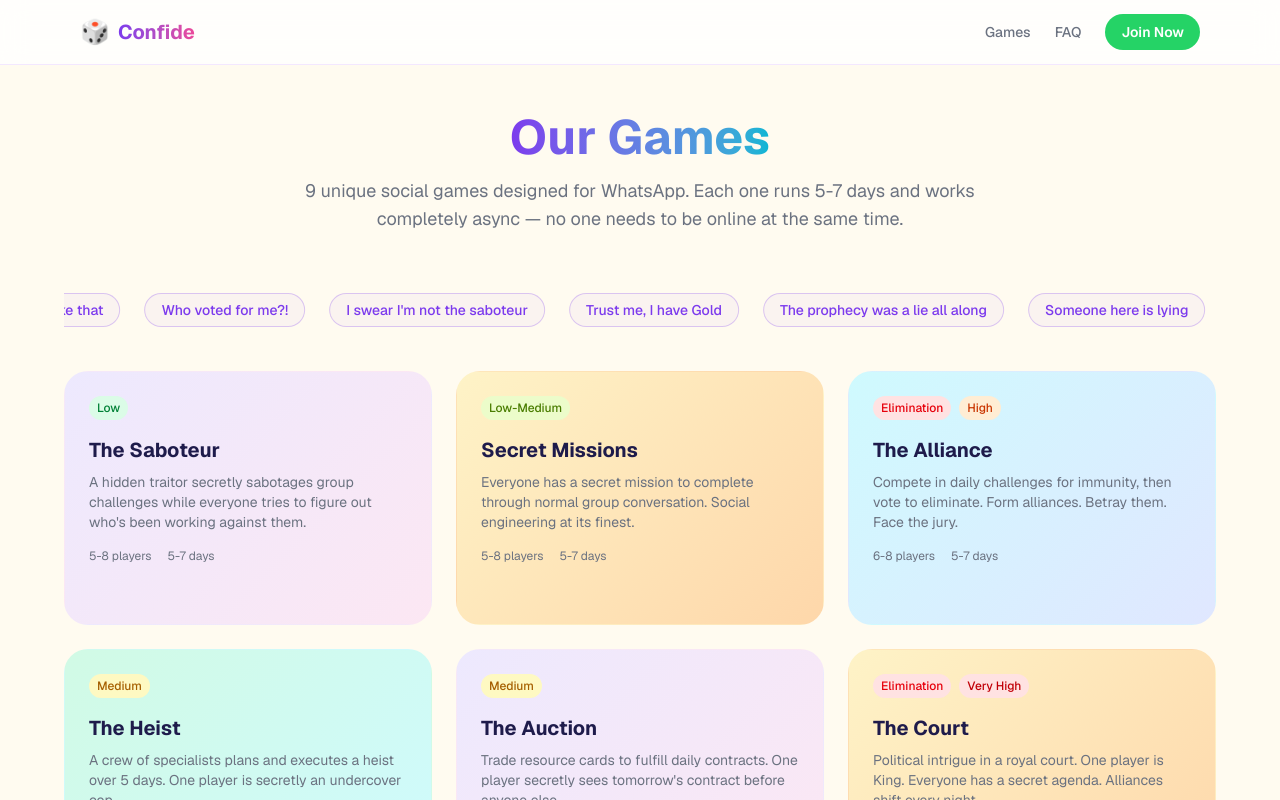
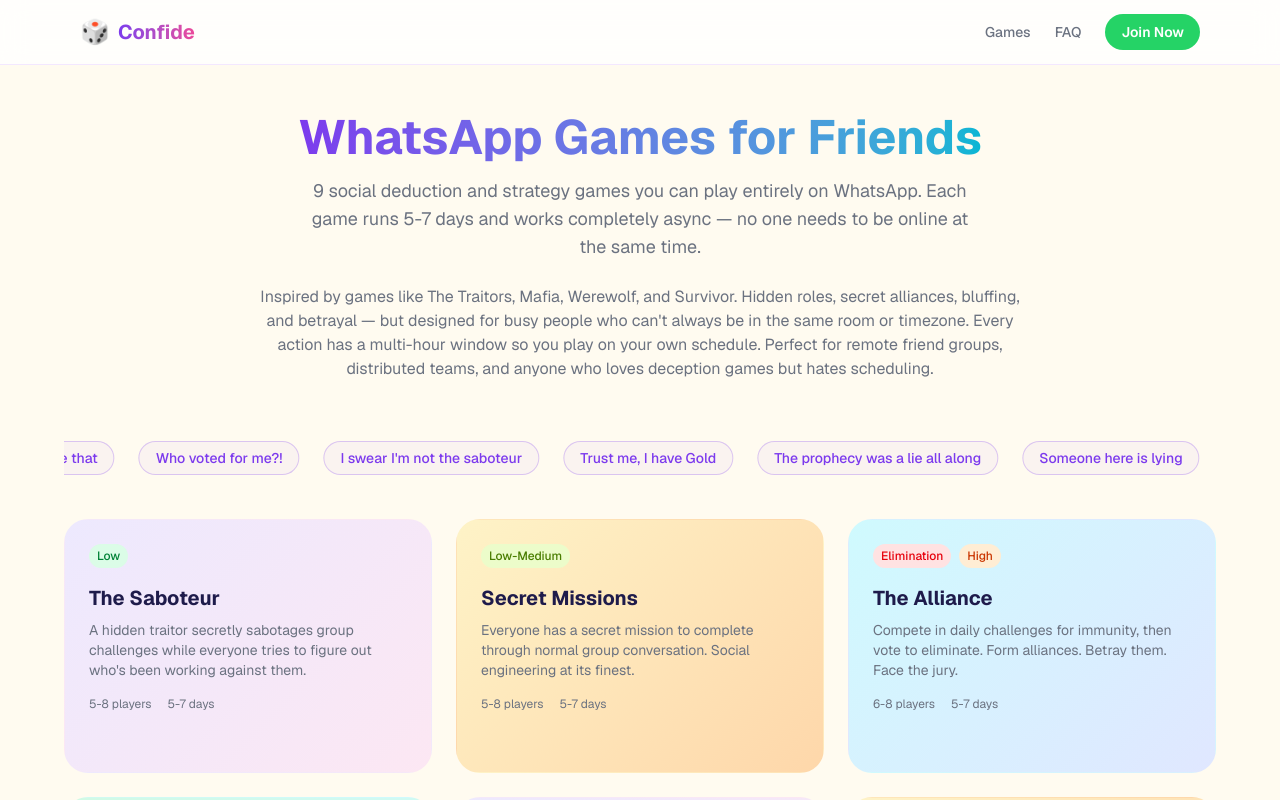
Before and after one commit to ChubbyWallaby/SocialGames, a Next.js app in the folder website/: page /games in a window 1280 px wide. Shown: the top 800 px of the page. Built offline with nearby package versions, Linux system fonts and the light colour scheme; no server answers.

Commit message:
Improve games listing and FAQ page copy
Ultraworked with [Sisyphus](https://github.com/code-yeongyu/oh-my-openagent)

Co-authored-by: Sisyphus <clio-agent@sisyphuslabs.ai>

```diff
--- a/website/app/faq/page.tsx
+++ b/website/app/faq/page.tsx
@@ -1,8 +1,8 @@
 import type { Metadata } from "next";
 
 export const metadata: Metadata = {
-  title: "FAQ",
-  description: "Frequently asked questions about Confide — WhatsApp social games.",
+  title: "FAQ — How to Play Social Games on WhatsApp",
+  description: "How does Confide work? Learn about async WhatsApp group games, pricing, time zones, game types, and how to join a social deduction game with friends.",
 };
 
 const WHATSAPP_URL = "https://wa.me/351912990758?text=Hi!%20I%20have%20a%20question%20about%20Confide";
@@ -82,11 +82,13 @@
         <div className="text-center mb-12">
           <h1 className="text-4xl md:text-5xl font-bold mb-4">
             <span className="bg-gradient-to-r from-primary to-accent bg-clip-text text-transparent">
-              FAQ
+              Frequently Asked Questions
             </span>
           </h1>
-          <p className="text-lg text-muted">
-            Everything you need to know before your first game.
+          <p className="text-lg text-muted max-w-xl mx-auto">
+            How do social deduction games work on WhatsApp? What do you need to
+            play? Here&apos;s everything you need to know about Confide —
+            async group games for friends, families, and remote teams.
           </p>
         </div>
 
--- a/website/app/games/page.tsx
+++ b/website/app/games/page.tsx
@@ -4,13 +4,13 @@
 import { TickerBand1, TickerBand2 } from "@/app/background-sentences";
 
 export const metadata: Metadata = {
-  title: "All Games",
+  title: "WhatsApp Social Deduction Games for Friends | Play Async",
   description:
-    "Browse 9 unique WhatsApp social games: deduction, strategy, trading, puzzles, and political intrigue. 5-8 players, fully async, 5-7 days each.",
+    "9 social deduction and strategy games to play on WhatsApp with friends. Hidden roles, alliances, trading, and betrayal — fully async, no downloads, works across time zones.",
   openGraph: {
-    title: "All Games — Confide",
+    title: "WhatsApp Social Deduction Games for Friends — Confide",
     description:
-      "9 async social games for WhatsApp. From chill puzzles to full-drama betrayal.",
+      "9 async social games for WhatsApp groups. Mafia, Survivor, and Traitors-style gameplay for 5-8 friends — no apps, no video calls required.",
   },
 };
 
@@ -44,16 +44,27 @@
   return (
     <div className="py-12 px-4">
       <div className="max-w-6xl mx-auto">
-        <div className="text-center mb-12">
+        <div className="text-center mb-6">
           <h1 className="text-4xl md:text-5xl font-bold mb-4">
             <span className="bg-gradient-to-r from-primary to-accent bg-clip-text text-transparent">
-              Our Games
+              WhatsApp Games for Friends
             </span>
           </h1>
           <p className="text-lg text-muted max-w-2xl mx-auto">
-            9 unique social games designed for WhatsApp. Each one runs 5-7 days
-            and works completely async — no one needs to be online at the same
-            time.
+            9 social deduction and strategy games you can play entirely on
+            WhatsApp. Each game runs 5-7 days and works completely async — no
+            one needs to be online at the same time.
+          </p>
+        </div>
+
+        <div className="max-w-3xl mx-auto mb-12 text-center">
+          <p className="text-muted">
+            Inspired by games like The Traitors, Mafia, Werewolf, and Survivor.
+            Hidden roles, secret alliances, bluffing, and betrayal — but
+            designed for busy people who can&apos;t always be in the same room or
+            timezone. Every action has a multi-hour window so you play on your
+            own schedule. Perfect for remote friend groups, distributed teams,
+            and anyone who loves deception games but hates scheduling.
           </p>
         </div>
 
```
